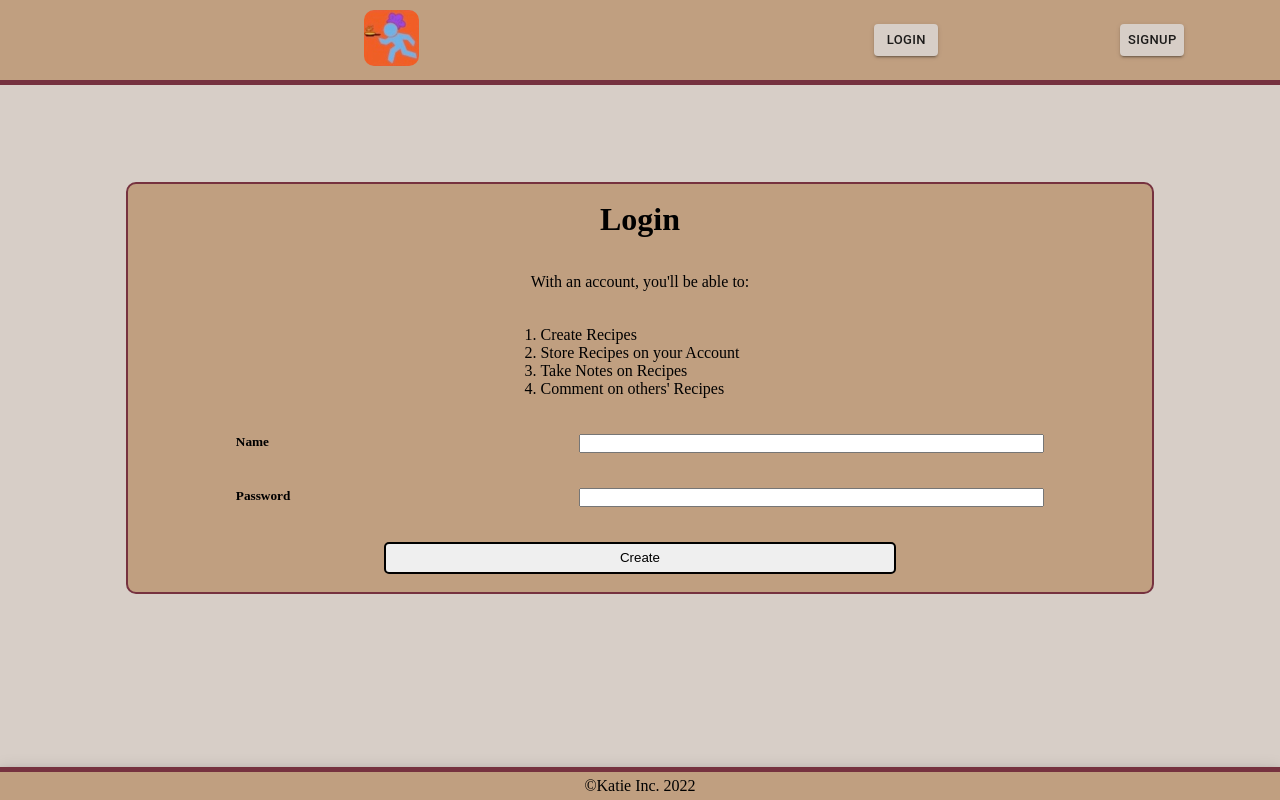
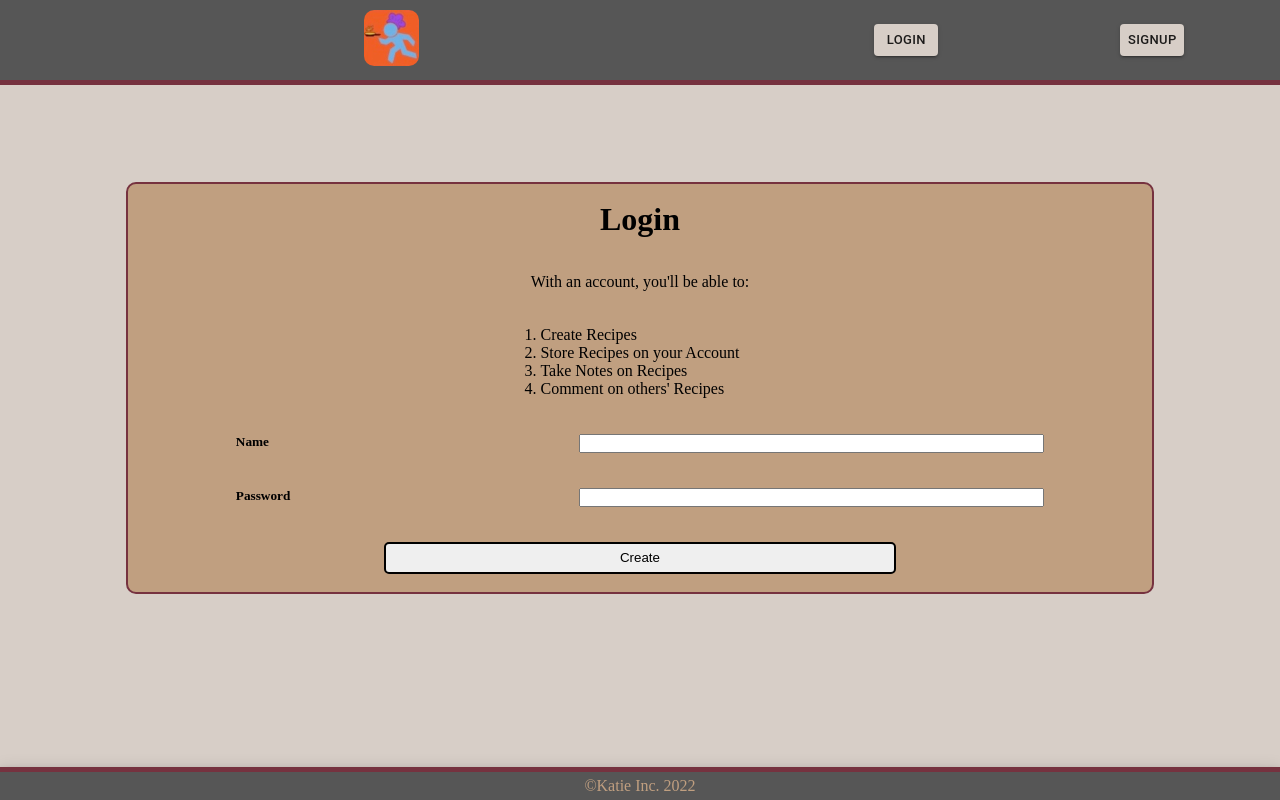
Before and after one commit to biggersmatt/jump-to-react, a React (Create React App) app: page /login in a window 1280 px wide. Built offline with nearby package versions, Linux system fonts and the light colour scheme.

Commit message:
Showing Katie Git

```diff
--- a/src/App.js
+++ b/src/App.js
@@ -1,7 +1,5 @@
 // React
 import { Routes, Route } from 'react-router-dom';
-
-// Material UI
 
 // Pages
 import Home from './pages/Home/home';
--- a/src/components/Footer/footer.css
+++ b/src/components/Footer/footer.css
@@ -1,5 +1,6 @@
 .footer-wrapper {
-  background-color: var(--tan);
+  background-color: var(--blackboard);
+  color: var(--tan);
   text-align: center;
   border-top: 5px solid var(--oxford);
   padding: 5px 0;
--- a/src/components/Navbar/navbar.css
+++ b/src/components/Navbar/navbar.css
@@ -1,7 +1,7 @@
 .navbar-wrapper {
   display: flex;
   align-items: center;
-  background-color: var(--tan);
+  background-color: var(--blackboard);
   min-height: 10vh;
   border-bottom: 5px solid var(--oxford);
 }
```
